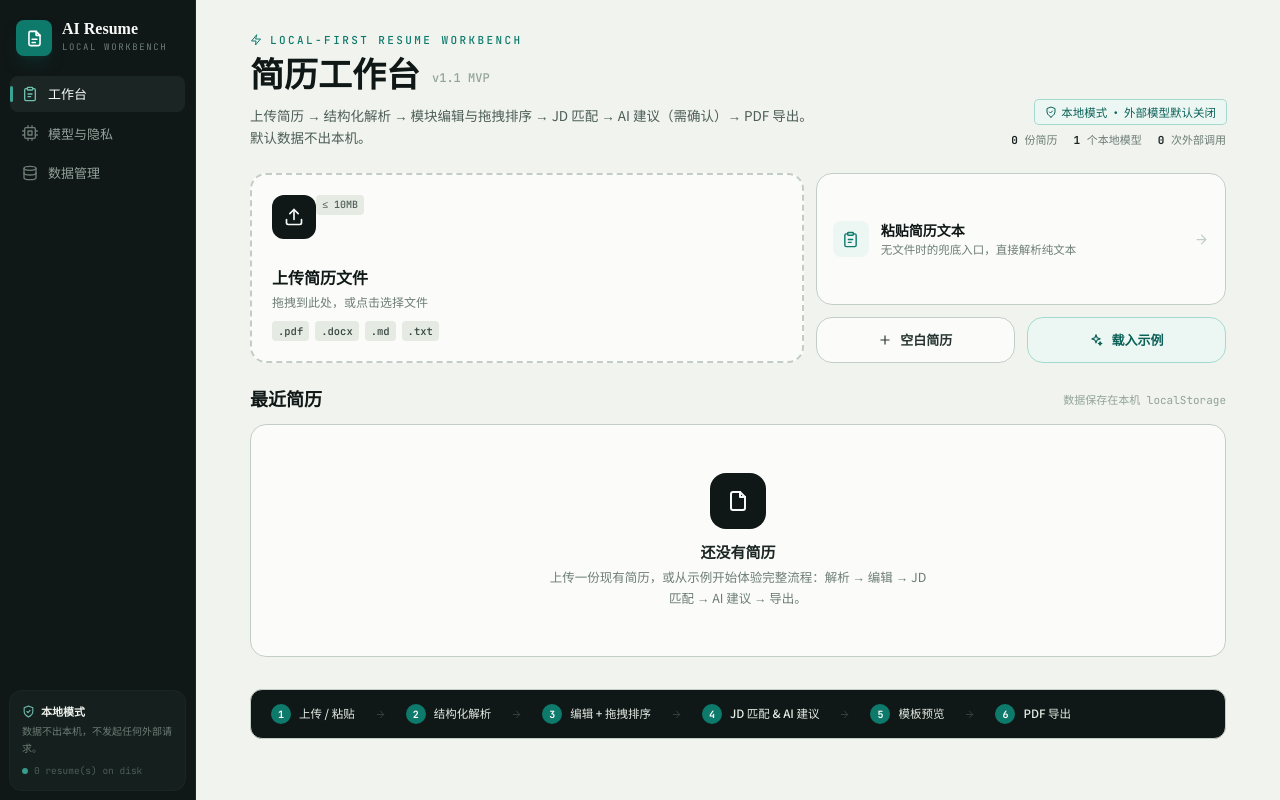
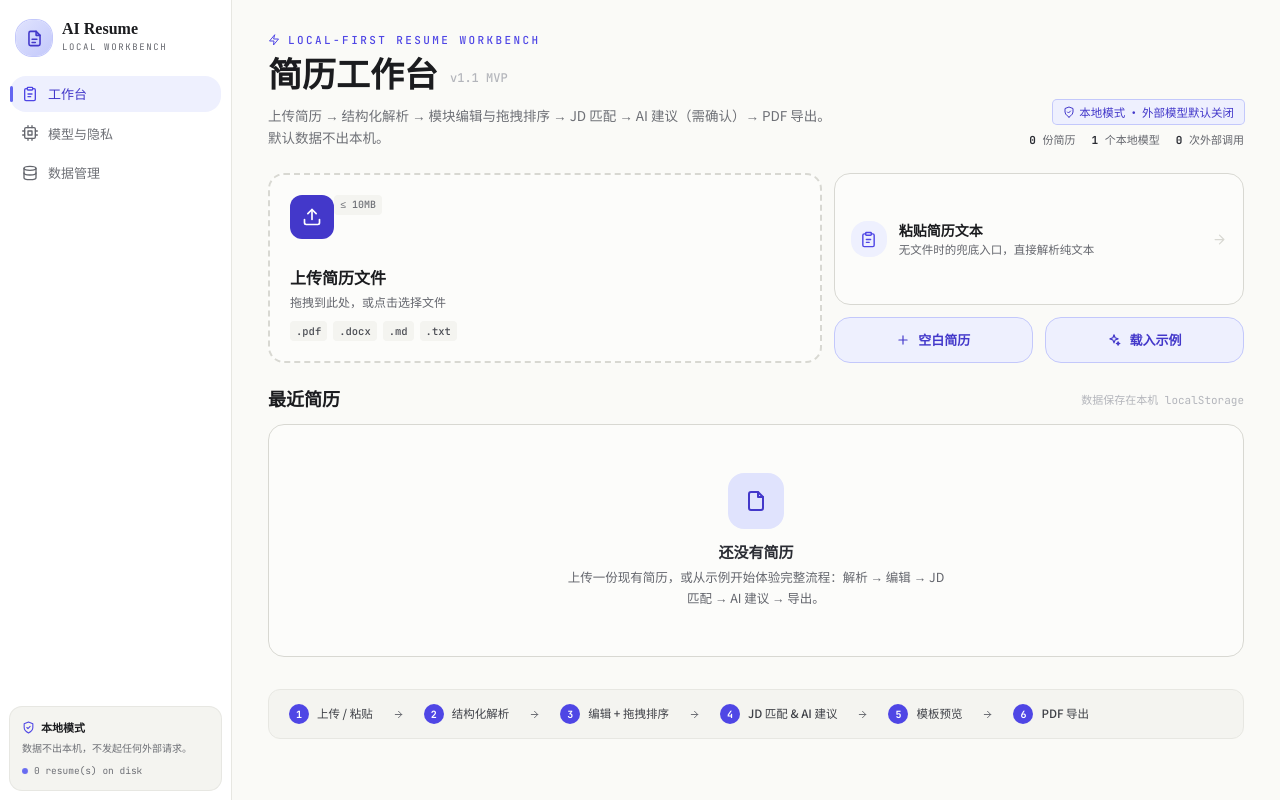
Before and after one commit to Beta-Zheng/PrismCV, a React (Vite) app: page / in a window 1280 px wide. Built offline with nearby package versions, Linux system fonts and the light colour scheme.

Commit message:
v1.4 设计 token 落地：靛蓝 brand + 暖中性 ink，侧栏浅色化，墨色减法

```diff
--- a/src/App.tsx
+++ b/src/App.tsx
@@ -17,24 +17,24 @@ class ErrorBoundary extends Component<{ children: ReactNode }, { error: Error |
   render() {
     if (this.state.error) {
       return (
-        <div className="flex h-screen items-center justify-center bg-paper-100 p-6" style={{ fontFamily: '"Noto Sans SC", "PingFang SC", sans-serif' }}>
-          <div className="w-full max-w-md rounded-2xl border border-ink-200 bg-white p-6 shadow-2xl shadow-ink-950/10">
+        <div className="flex h-screen items-center justify-center bg-page p-6" style={{ fontFamily: '"Noto Sans SC", "PingFang SC", sans-serif' }}>
+          <div className="w-full max-w-md rounded-2xl border border-line bg-surface p-6 shadow-2xl shadow-ink-900/10">
             <div className="flex items-center gap-3">
-              <span className="flex h-10 w-10 shrink-0 items-center justify-center rounded-xl bg-danger-100 text-danger-600">
+              <span className="flex h-10 w-10 shrink-0 items-center justify-center rounded-xl bg-danger-100 text-danger-700">
                 <IconAlert size={18} />
               </span>
               <div>
-                <h1 className="text-[16px] font-bold" style={{ color: "#101817" }}>页面渲染出错了</h1>
-                <p className="text-[11px]" style={{ color: "#6d7d76" }}>应用遇到了意外错误，你的本地数据不会丢失</p>
+                <h1 className="text-[16px] font-bold" style={{ color: "#1B1C1F" }}>页面渲染出错了</h1>
+                <p className="text-[11px]" style={{ color: "#6E7076" }}>应用遇到了意外错误，你的本地数据不会丢失</p>
               </div>
             </div>
-            <pre className="mt-4 max-h-32 overflow-auto rounded-lg p-3 font-mono text-[11px] leading-relaxed" style={{ background: "#f0f3ee", color: "#9c2f28" }}>
+            <pre className="mt-4 max-h-32 overflow-auto rounded-lg p-3 font-mono text-[11px] leading-relaxed" style={{ background: "#F4F4F0", color: "#B91C1C" }}>
               {this.state.error.message || String(this.state.error)}
             </pre>
             <button
               onClick={() => window.location.reload()}
               className="mt-4 w-full rounded-md px-3 py-2 text-[13px] font-medium text-white transition active:scale-[0.98]"
-              style={{ background: "#0e7a6c" }}
+              style={{ background: "#4338CA" }}
             >
               重新加载应用
             </button>
@@ -52,11 +52,11 @@ function NavItem({ active, onClick, icon, label }: { active: boolean; onClick: (
       onClick={onClick}
       className={cx(
         "group relative flex w-full items-center gap-2.5 rounded-lg px-3 py-2 text-[13px] font-medium transition-all duration-150",
-        active ? "bg-ink-800 text-paper-50" : "text-ink-300 hover:bg-ink-850 hover:text-paper-100"
+        active ? "bg-brand-50 text-brand-700" : "text-ink-500 hover:bg-subtle hover:text-ink-900"
       )}
     >
-      {active && <span className="absolute left-0 top-1/2 h-4 w-[3px] -translate-y-1/2 rounded-full bg-brand-400" />}
-      <span className={cx("transition-colors", active ? "text-brand-300" : "text-ink-400 group-hover:text-brand-300")}>{icon}</span>
+      {active && <span className="absolute left-0 top-1/2 h-4 w-[3px] -translate-y-1/2 rounded-full bg-brand-500" />}
+      <span className={cx("transition-colors", active ? "text-brand-600" : "text-ink-400 group-hover:text-brand-600")}>{icon}</span>
       {label}
     </button>
   );
@@ -84,15 +84,15 @@ function AppShell() {
   const activeKey = view.name === "editor" ? "home" : view.name;
 
   return (
-    <div id="app-root" className="flex h-screen overflow-hidden bg-paper-100">
-      {/* 侧边导航 */}
-      <nav className="flex w-[196px] shrink-0 flex-col border-r border-ink-800 bg-ink-900">
+    <div id="app-root" className="flex h-screen overflow-hidden bg-page">
+      {/* 侧边导航（v1.4 浅色化：surface 底 + line 分隔，墨色退出填充块） */}
+      <nav className="flex w-[232px] shrink-0 flex-col border-r border-line bg-surface">
         <div className="flex items-center gap-2.5 px-4 pb-5 pt-5">
-          <span className="flex h-9 w-9 items-center justify-center rounded-lg bg-brand-600 text-white shadow-lg shadow-brand-900/40">
+          <span className="flex h-9 w-9 items-center justify-center rounded-lg bg-gradient-to-br from-brand-100 to-brand-200 text-brand-700 ring-1 ring-brand-200">
             <IconLogo size={19} />
           </span>
           <div>
-            <p className="font-display text-[16px] font-black leading-none text-paper-50">AI Resume</p>
+            <p className="font-display text-[16px] font-black leading-none text-ink-900">AI Resume</p>
             <p className="mt-1 font-mono text-[9px] uppercase tracking-[0.18em] text-ink-400">local workbench</p>
           </div>
         </div>
@@ -104,16 +104,16 @@ function AppShell() {
         </div>
 
         <div className="mt-auto px-2.5 pb-2.5">
-          <div className="rounded-xl bg-ink-850 px-3 py-3 ring-1 ring-ink-800">
-            <p className="flex items-center gap-1.5 text-[11px] font-bold text-paper-100">
-              <IconShield size={13} className={privacy.allowExternal ? "text-seal-500" : "text-brand-300"} />
+          <div className="rounded-xl bg-subtle px-3 py-3 ring-1 ring-line">
+            <p className="flex items-center gap-1.5 text-[11px] font-bold text-ink-900">
+              <IconShield size={13} className={privacy.allowExternal ? "text-seal-600" : "text-brand-600"} />
               {privacy.allowExternal ? "外部模型已开启" : "本地模式"}
             </p>
-            <p className="mt-1 text-[10px] leading-relaxed text-ink-400">
+            <p className="mt-1 text-[10px] leading-relaxed text-ink-500">
               {privacy.allowExternal ? "本地模型不可用时可能发起外部请求，调用前会提示。" : "数据不出本机，不发起任何外部请求。"}
             </p>
             <div className="mt-2 flex items-center gap-1.5 font-mono text-[9.5px] text-ink-500">
-              <span className={cx("h-1.5 w-1.5 rounded-full", privacy.allowExternal ? "bg-seal-500" : "anim-pulse-dot bg-brand-400")} />
+              <span className={cx("h-1.5 w-1.5 rounded-full", privacy.allowExternal ? "bg-seal-600" : "anim-pulse-dot bg-brand-500")} />
               {resumeCount} resume(s) on disk
             </div>
           </div>
--- a/src/components/ui.tsx
+++ b/src/components/ui.tsx
@@ -15,7 +15,7 @@ export function Btn({
 }: React.ButtonHTMLAttributes<HTMLButtonElement> & { variant?: BtnVariant }) {
   const styles: Record<BtnVariant, string> = {
     primary: "bg-brand-600 text-white hover:bg-brand-700 shadow-sm shadow-brand-900/20",
-    dark: "bg-ink-900 text-paper-50 hover:bg-ink-800",
+    dark: "bg-brand-700 text-white hover:bg-brand-800 shadow-sm shadow-brand-900/25",
     ghost: "text-ink-600 hover:bg-ink-900/5 hover:text-ink-900",
     outline: "border border-ink-200 bg-white/70 text-ink-800 hover:border-ink-300 hover:bg-white",
     danger: "border border-danger-600/30 bg-danger-100/60 text-danger-700 hover:bg-danger-100",
@@ -158,7 +158,7 @@ export function ScoreRing({ score, size = 92, label }: { score: number; size?: n
   return (
     <div className="relative inline-flex flex-col items-center">
       <svg width={size} height={size} className="-rotate-90">
-        <circle cx={size / 2} cy={size / 2} r={r} fill="none" stroke="var(--color-paper-200)" strokeWidth={stroke} />
+        <circle cx={size / 2} cy={size / 2} r={r} fill="none" stroke="var(--color-line)" strokeWidth={stroke} />
         <circle
           cx={size / 2}
           cy={size / 2}
--- a/src/index.css
+++ b/src/index.css
@@ -1,54 +1,92 @@
 @import "tailwindcss";
 
+/* ============================================================
+   v1.4 设计系统 · 「静默画布 × 电光 AI」
+   命名沿用 v1.0（ink/brand/danger/seal）以减少 2100+ 处 Tailwind 类的改动，
+   仅替换 hex 为 v1.4 调色（靛蓝 + 暖中性灰）。
+   新增 token 为 v1.4 特有：sp-*（AI 光谱）、page/surface/subtle/line、ok/info/bad。
+   ============================================================ */
 @theme {
+  /* ----- 字体 ----- */
   --font-sans: "Noto Sans SC", "PingFang SC", "Microsoft YaHei", sans-serif;
   --font-display: "Noto Serif SC", "Songti SC", "SimSun", serif;
   --font-mono: "JetBrains Mono", ui-monospace, "SFMono-Regular", monospace;
 
-  --color-ink-950: #0b1110;
-  --color-ink-900: #101817;
-  --color-ink-850: #151f1d;
-  --color-ink-800: #1b2624;
-  --color-ink-700: #263330;
-  --color-ink-600: #35443f;
-  --color-ink-500: #4d5d57;
-  --color-ink-400: #6d7d76;
-  --color-ink-300: #93a29b;
-  --color-ink-200: #c3cdc8;
-  --color-ink-100: #e1e7e3;
+  /* ----- 画布与表面（v1.4 新增） ----- */
+  --color-page: #FAFAF7;
+  --color-surface: #FFFFFF;
+  --color-subtle: #F4F4F0;
+  --color-line: #E7E7E2;
+  --color-line-strong: #D8D8D2;
 
-  --color-paper-25: #fbfcfa;
-  --color-paper-50: #f7f9f6;
-  --color-paper-100: #f0f3ee;
-  --color-paper-200: #e5eae3;
-  --color-paper-300: #d5ddd3;
+  /* ----- paper（旧纸色家族 · 用作"卡片底/浅表面"语义）-----
+     与 surface 同样的暖中性，保留旧名以避免破坏 paper-* 的 168 处使用 */
+  --color-paper-25: #FCFCFA;
+  --color-paper-50: #F8F8F4;
+  --color-paper-100: #FAFAF7;
+  --color-paper-200: #F4F4F0;
+  --color-paper-300: #E7E7E2;
 
-  --color-brand-50: #ecf7f4;
-  --color-brand-100: #d3ece6;
-  --color-brand-200: #a6d9cd;
-  --color-brand-300: #6fbfb0;
-  --color-brand-400: #3ba392;
-  --color-brand-500: #178a79;
-  --color-brand-600: #0e7a6c;
-  --color-brand-700: #0b6157;
-  --color-brand-800: #0c4d46;
-  --color-brand-900: #0d403b;
+  /* ----- ink（灰阶）
+     ink-400 = 承载文字的最淡灰（#FAFAF7 上 5.48:1，过 AA）
+     ink-300 = 仅供纯装饰（拖点/分隔符/列表符号），1.96:1，禁止承载任何文字 ----- */
+  --color-ink-900: #1B1C1F;
+  --color-ink-800: #2A2C33;
+  --color-ink-700: #3F4147;
+  --color-ink-600: #4A4C53;
+  --color-ink-500: #6E7076;
+  --color-ink-400: #64666D;
+  --color-ink-300: #B3B5BB;
+  --color-ink-200: #D8D8D2; /* 分隔线色（line-strong 同色） */
+  --color-ink-100: #F4F4F0; /* hover 底（subtle 同色） */
 
-  --color-seal-100: #fdecd8;
-  --color-seal-500: #d97a16;
-  --color-seal-600: #b96210;
-  --color-seal-700: #92490d;
+  /* ----- brand → ind 靛蓝家族 ----- */
+  --color-brand-50:  #EEF0FE;
+  --color-brand-100: #E0E3FD;
+  --color-brand-200: #C3C8FB;
+  --color-brand-300: #A5A9F0;
+  --color-brand-400: #7B82E8;
+  --color-brand-500: #6366F1;
+  --color-brand-600: #4F46E5;
+  --color-brand-700: #4338CA;
+  --color-brand-800: #3730A3;
+  --color-brand-900: #312E81;
 
-  --color-danger-100: #fbe3e1;
-  --color-danger-600: #bb3a32;
-  --color-danger-700: #9c2f28;
+  /* ----- seal → warn 警告（v1.4 命名收敛） ----- */
+  --color-seal-100: #FCF3E3;
+  --color-seal-500: #D97706;
+  --color-seal-600: #B45309;
+  --color-seal-700: #92490D;
+
+  /* ----- danger → bad 危险（v1.4 命名收敛） ----- */
+  --color-danger-100: #FCEAEA;
+  --color-danger-600: #DC2626;
+  --color-danger-700: #B91C1C;
+
+  /* ----- AI 光谱（v1.4 新增 · 仅 AI 元素使用） ----- */
+  --color-sp-a: #38BDF8;
+  --color-sp-b: #6366F1;
+  --color-sp-c: #C084FC;
+  --color-ok: #0E9F6E;
+  --color-ok-bg: #E6F6EF;
+  --color-warn: #D97706;
+  --color-warn-bg: #FCF3E3;
+  --color-bad: #DC2626;
+  --color-bad-bg: #FCEAEA;
+  --color-info: #2563EB;
+  --color-info-bg: #E8F1FD;
+
+  /* ----- 圆角 ----- */
+  --radius-sm: 8px;
+  --radius-md: 12px;
+  --radius-lg: 16px;
 }
 
 html,
 body {
   margin: 0;
   padding: 0;
-  background: var(--color-paper-100);
+  background: var(--color-page);
   color: var(--color-ink-900);
   font-family: var(--font-sans);
   -webkit-font-smoothing: antialiased;
@@ -68,7 +106,7 @@ body {
   height: 8px;
 }
 *::-webkit-scrollbar-thumb {
-  background: var(--color-ink-200);
+  background: var(--color-line-strong);
   border-radius: 8px;
 }
 *::-webkit-scrollbar-thumb:hover {
--- a/src/pages/Home.tsx
+++ b/src/pages/Home.tsx
@@ -176,7 +176,7 @@ export default function Home() {
           style={{ animationDelay: "0.05s" }}
         >
           <div className="flex items-start justify-between">
-            <span className={cx("flex h-11 w-11 items-center justify-center rounded-xl transition-colors", dragOver ? "bg-brand-600 text-white" : "bg-ink-900 text-paper-50 group-hover:bg-brand-600")}>
+            <span className={cx("flex h-11 w-11 items-center justify-center rounded-xl transition-colors", dragOver ? "bg-brand-600 text-white" : "bg-brand-700 text-white group-hover:bg-brand-600")}>
               <IconUpload size={20} />
             </span>
             <span className="chip bg-paper-200 font-mono text-[10px] text-ink-500">≤ 10MB</span>
@@ -215,7 +215,7 @@ export default function Home() {
                 toast("ok", "已创建空白简历");
                 go({ name: "editor", resumeId: id });
               }}
-              className="anim-fade-up group flex flex-1 items-center justify-center gap-2 rounded-2xl border border-ink-200 bg-paper-25 px-3 py-3 text-[13px] font-bold text-ink-700 transition-all duration-200 hover:border-ink-400 hover:bg-ink-900 hover:text-paper-50"
+              className="anim-fade-up group flex flex-1 items-center justify-center gap-2 rounded-2xl border border-brand-200 bg-brand-50 px-3 py-3 text-[13px] font-bold text-brand-700 transition-all duration-200 hover:border-brand-600 hover:bg-brand-600 hover:text-white"
               style={{ animationDelay: "0.15s" }}
             >
               <IconPlus size={14} /> 空白简历
@@ -244,7 +244,7 @@ export default function Home() {
 
         {resumes.length === 0 ? (
           <div className="anim-fade-up flex flex-col items-center rounded-2xl border border-ink-200 bg-paper-25 px-6 py-12 text-center">
-            <span className="mb-3 flex h-14 w-14 items-center justify-center rounded-2xl bg-ink-900 text-paper-50">
+            <span className="mb-3 flex h-14 w-14 items-center justify-center rounded-2xl bg-brand-100 text-brand-700">
               <IconFile size={24} />
             </span>
             <p className="text-[15px] font-bold text-ink-800">还没有简历</p>
@@ -288,13 +288,13 @@ export default function Home() {
         )}
       </section>
 
-      {/* 流程说明条 */}
-      <div className="anim-fade-up mt-2 flex flex-wrap items-center gap-x-5 gap-y-2 rounded-xl border border-ink-200 bg-ink-900 px-5 py-3.5" style={{ animationDelay: "0.25s" }}>
+      {/* 流程说明条（v1.4 浅色化：subtle 底 + 靛蓝编号，墨色退出填充块） */}
+      <div className="anim-fade-up mt-2 flex flex-wrap items-center gap-x-5 gap-y-2 rounded-xl border border-line bg-subtle px-5 py-3.5" style={{ animationDelay: "0.25s" }}>
         {["上传 / 粘贴", "结构化解析", "编辑 + 拖拽排序", "JD 匹配 & AI 建议", "模板预览", "PDF 导出"].map((s, i) => (
-          <span key={s} className="flex items-center gap-2 text-[11.5px] font-medium text-paper-200">
+          <span key={s} className="flex items-center gap-2 text-[11.5px] font-medium text-ink-700">
             <span className="flex h-5 w-5 items-center justify-center rounded-full bg-brand-600 font-mono text-[10px] font-bold text-white">{i + 1}</span>
             {s}
-            {i < 5 && <IconArrowRight size={11} className="ml-3 text-ink-600" />}
+            {i < 5 && <IconArrowRight size={11} className="ml-3 text-ink-400" />}
           </span>
         ))}
       </div>
```
Also changed, not shown: src/pages/Settings.tsx (+7 -7 lines).
